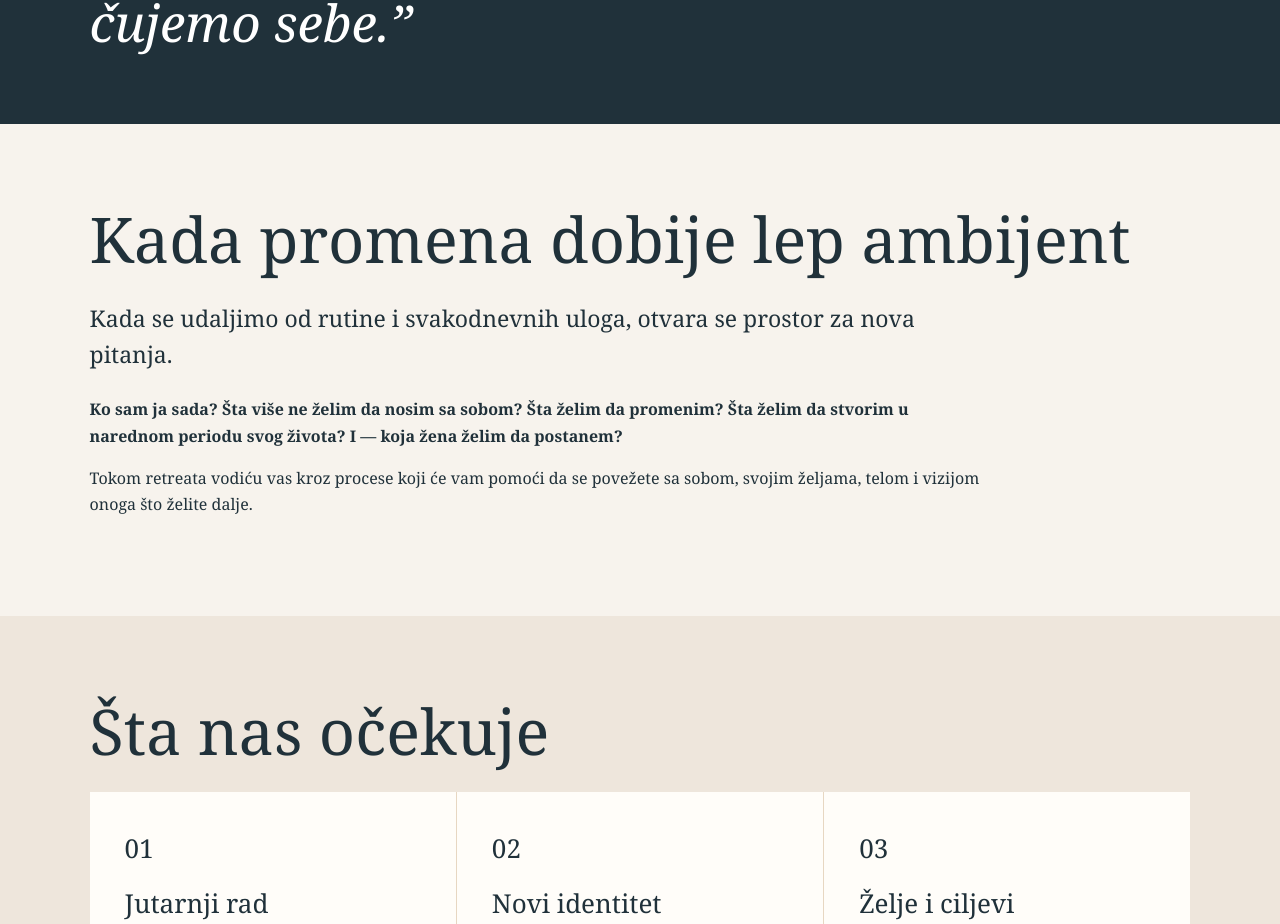
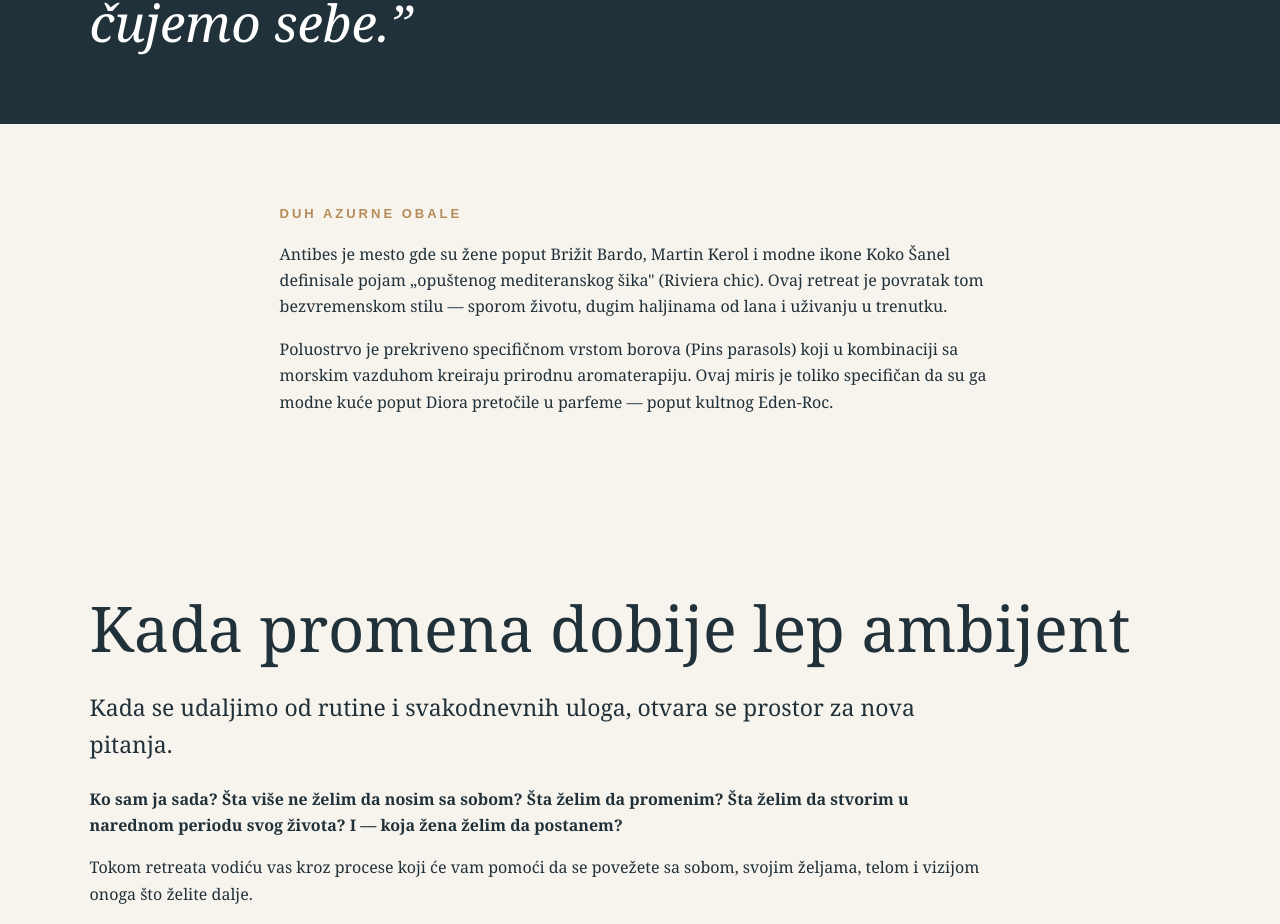
Before and after one commit to granicg-cloud/Azurna-obala-premijum-retreat, a plain HTML site: page index.html in a window 1280 px wide. Shown: the part 3139-4063 px from the top of the page. Drawn offline with Linux system fonts and the light colour scheme.

Commit message:
Add files via upload

```diff
--- a/index.html
+++ b/index.html
@@ -78,6 +78,12 @@ ul{padding-left:20px} li{margin-bottom:8px}
 </section>
 
 <div class="quote">„Ponekad nam je potrebno da se udaljimo od poznatog sveta da bismo mogli ponovo da čujemo sebe.”</div>
+
+<section class="narrow">
+<div class="kicker" style="color:var(--gold)">Duh Azurne obale</div>
+<p>Antibes je mesto gde su žene poput Brižit Bardo, Martin Kerol i modne ikone Koko Šanel definisale pojam „opuštenog mediteranskog šika" (Riviera chic). Ovaj retreat je povratak tom bezvremenskom stilu — sporom životu, dugim haljinama od lana i uživanju u trenutku.</p>
+<p>Poluostrvo je prekriveno specifičnom vrstom borova (Pins parasols) koji u kombinaciji sa morskim vazduhom kreiraju prirodnu aromaterapiju. Ovaj miris je toliko specifičan da su ga modne kuće poput Diora pretočile u parfeme — poput kultnog Eden-Roc.</p>
+</section>
 
 <section>
 <h2>Kada promena dobije lep ambijent</h2>
```
